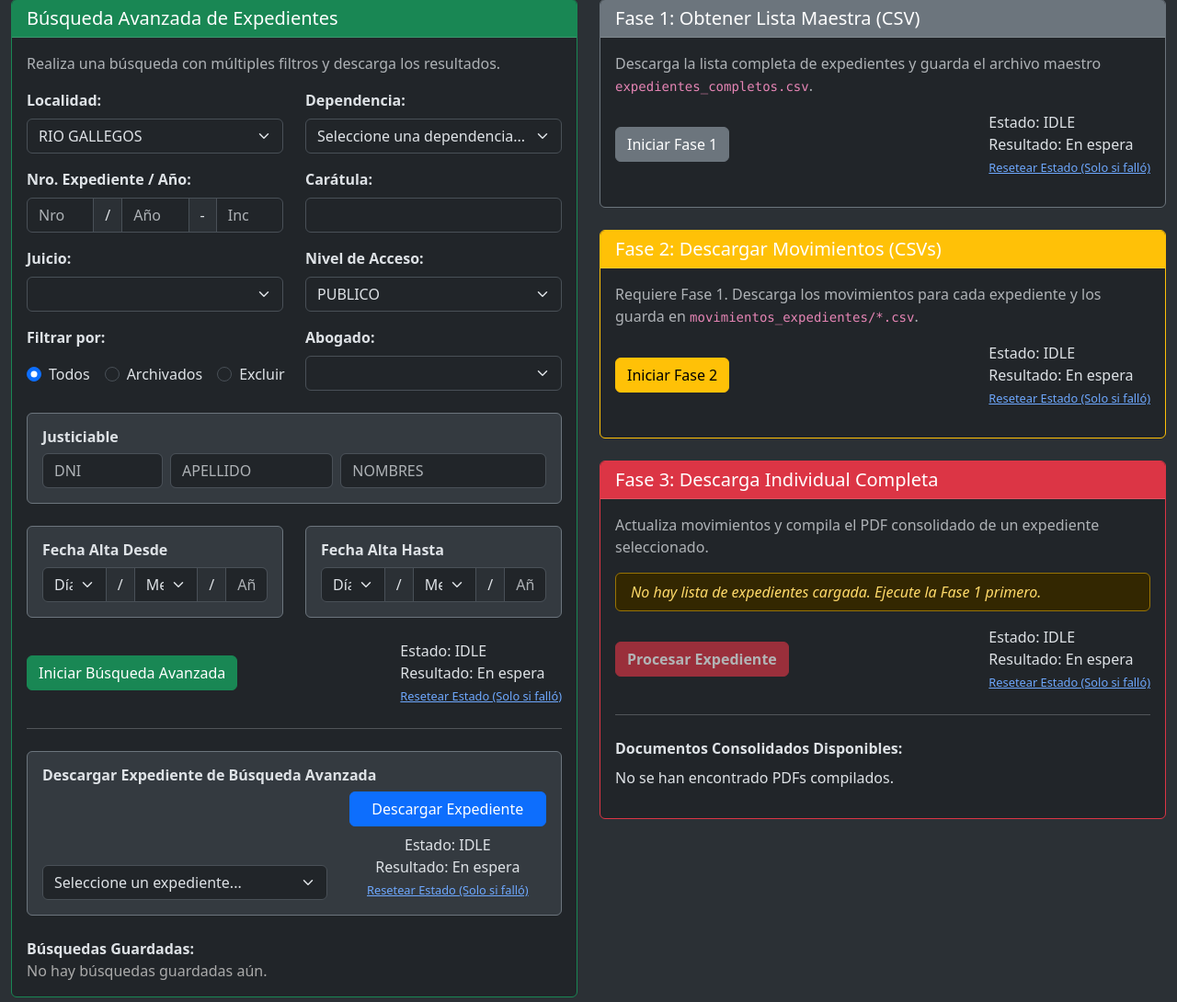
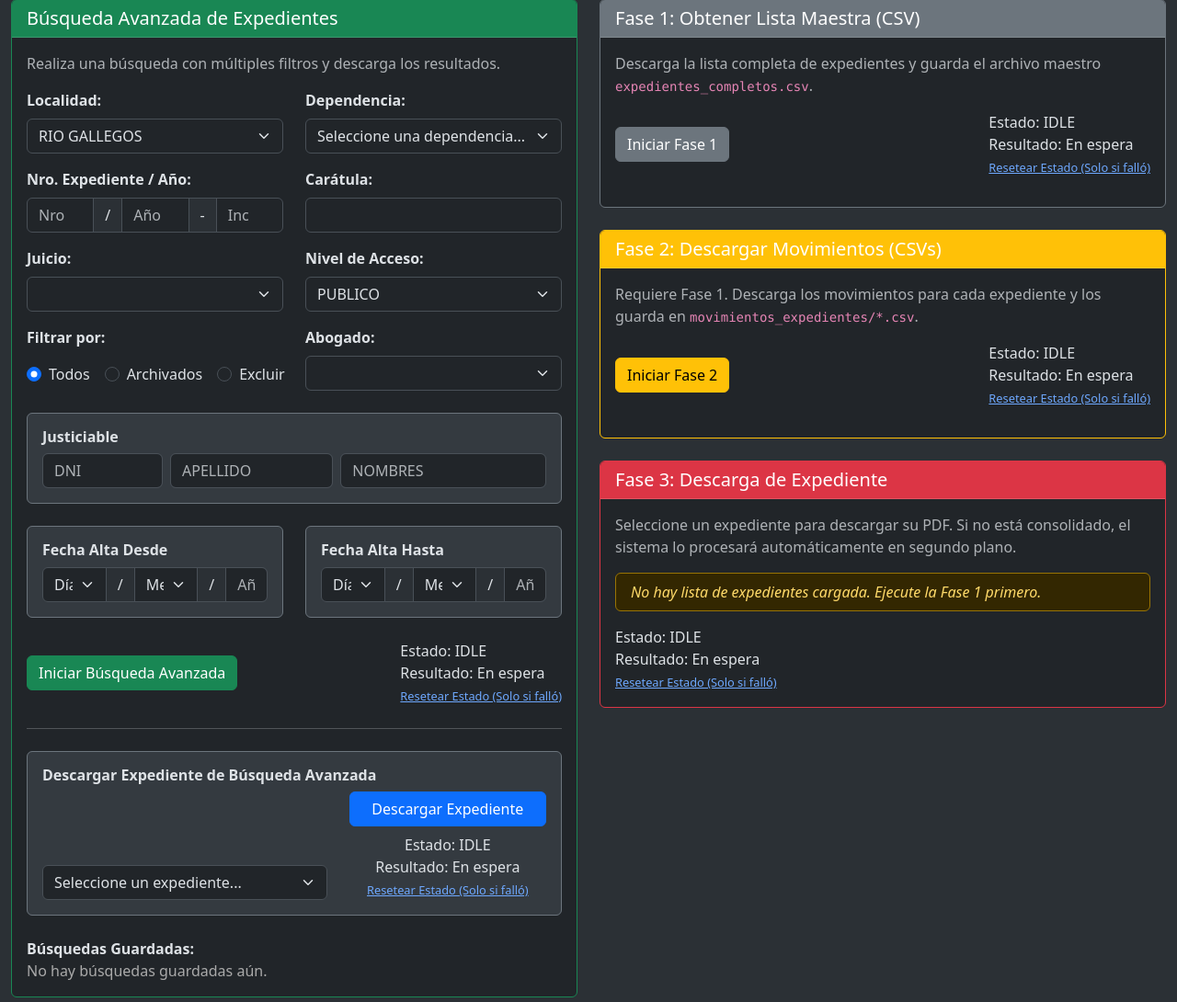
Before and after one commit to marianodevel/scraping_siped, a Flask app: page / in a window 1280 px wide. Shown: the part 336-1426 px from the top of the page at 92% size. Run offline with Flask 3, Linux system fonts and the light colour scheme; the visitor is signed in with stand-in values (Sample User, id 1); data that the repository does not hold is empty; some libraries are stand-ins or nearby versions.

Commit message:
feat(fase3): implementar desplegable unificado para descarga individual
Se actualiza app.py para interceptar archivos existentes mediante HX-Redirect y forzar descarga directa. Se simplifica la interfaz en index.html consolidando la seleccion y accion en un unico grupo de controles.

```diff
--- a/app.py
+++ b/app.py
@@ -1,4 +1,4 @@
-# scraping_siped/app.py
+# app.py
 from flask import (
     Flask,
     render_template,
@@ -10,6 +10,7 @@ from flask import (
     request,
     session,
     abort,
+    make_response,
 )
 import os
 import config
@@ -20,8 +21,7 @@ from tasks import (
     fase_unico_task,
     fase_publica_task,
     fase_busqueda_avanzada_task,
-    # Se importara en el Paso 3, por ahora se deja el espacio o se comenta si falla
-    # fase_descarga_publica_task,
+    fase_descarga_publica_task,
 )
 import gestor_tareas
 import gestor_almacenamiento
@@ -42,13 +42,11 @@ app = Flask(__name__)
 app.secret_key = os.environ.get("FLASK_SECRET_KEY", "desarrollo-secreto-cambiar-en-prod-MUY-SECRETO")
 
 class LoginForm(FlaskForm):
-    """Formulario de inicio de sesion para el sistema intranet."""
     username = StringField("Usuario (Intranet)", validators=[DataRequired()])
     password = PasswordField("Contraseña", validators=[DataRequired()])
     submit = SubmitField("Iniciar Sesión")
 
 def login_required(f):
-    """Decorador para proteger rutas que requieren sesion activa."""
     @wraps(f)
     def decorated_function(*args, **kwargs):
         if "siped_cookies" not in session:
@@ -59,7 +57,6 @@ def login_required(f):
 
 @app.route("/login", methods=["GET", "POST"])
 def login():
-    """Ruta de autenticacion del usuario."""
     if "siped_cookies" in session:
         return redirect(url_for("indice"))
 
@@ -86,7 +83,6 @@ def login():
 @app.route("/logout")
 @login_required
 def logout():
-    """Ruta para cerrar sesion."""
     username = session.get('username')
     session.pop("siped_cookies", None)
     session.pop("username", None)
@@ -96,13 +92,11 @@ def logout():
 
 @app.route("/fragmento/mensajes")
 def fragmento_mensajes():
-    """Retorna el fragmento HTML con los mensajes flash actuales."""
     return render_template("_fragmento_mensajes.html")
 
 @app.route("/")
 @login_required
 def indice():
-    """Ruta principal que renderiza el tablero de control."""
     usuario = session.get("username")
     lista_pdf = gestor_almacenamiento.listar_archivos_pdf(usuario)
     existe_maestro = gestor_almacenamiento.verificar_csv_maestro(usuario)
@@ -146,7 +140,6 @@ def indice():
 @app.route("/iniciar/<nombre_fase>", methods=["POST"])
 @login_required
 def iniciar_fase(nombre_fase):
-    """Inicia una tarea asincronica para una fase estandar."""
     mapa_tareas = {
         "fase_1": fase_1_lista_task,
         "fase_2": fase_2_movimientos_task,
@@ -181,7 +174,6 @@ def iniciar_fase(nombre_fase):
 @app.route("/iniciar_descarga_unico", methods=["POST"])
 @login_required
 def iniciar_descarga_unico():
-    """Inicia la extraccion asincronica de un expediente unico."""
     nro_expediente = request.form.get("expediente_seleccionado")
     nombre_fase = "fase_unico"
 
@@ -189,15 +181,43 @@ def iniciar_descarga_unico():
         flash("Debe seleccionar un expediente.", "warning")
         return render_template("_fragmento_mensajes.html"), 400
 
+    usuario = session["username"]
+    ruta_usuario = utils.obtener_ruta_usuario(usuario)
+
+    expedientes = db_manager.obtener_expedientes(usuario, origen="PRIVADO")
+    expediente_data = next((e for e in expedientes if e["expediente"] == nro_expediente), None)
+
+    if not expediente_data:
+        ruta_csv = os.path.join(ruta_usuario, config.LISTA_EXPEDIENTES_CSV)
+        expedientes_csv = utils.leer_csv_a_diccionario(ruta_csv)
+        expediente_data = next((e for e in (expedientes_csv or []) if e.get("expediente") == nro_expediente), None)
+
+    if not expediente_data:
+        flash("No se encontró información del expediente seleccionado.", "error")
+        return render_template("_fragmento_mensajes.html"), 404
+
+    caratula = expediente_data.get("caratula", "SIN_CARATULA")
+    nro_limpio = utils.limpiar_nombre_archivo(nro_expediente)
+    caratula_limpia = utils.limpiar_nombre_archivo(caratula)
+    nombre_pdf_final = f"{nro_limpio} - {caratula_limpia} (Consolidado).pdf"
+
+    ruta_pdf = os.path.join(ruta_usuario, config.DOCUMENTOS_OUTPUT_DIR, nombre_pdf_final)
+
+    if os.path.exists(ruta_pdf):
+        app.logger.info(f"El PDF ya existe. Redirigiendo a descarga directa: {nombre_pdf_final}")
+        url_descarga = url_for('descargar_archivo', tipo='documentos', nombre_archivo=nombre_pdf_final)
+        respuesta = make_response(render_template("_fragmento_mensajes.html"))
+        respuesta.headers["HX-Redirect"] = url_descarga
+        return respuesta
+
     estado_actual = gestor_tareas.obtener_estado_tarea(
         gestor_tareas.obtener_id_tarea(nombre_fase), nombre_fase
     )
     if estado_actual["estado"] in ["PENDING", "STARTED", "RETRY"]:
-        flash("Ya hay una descarga individual en curso.", "warning")
+        flash("Ya hay un proceso individual en curso. Por favor, aguarde.", "warning")
         return render_template("_fragmento_mensajes.html"), 200
 
     cookies_del_usuario = session["siped_cookies"]
-    usuario = session["username"]
 
     tarea = fase_unico_task.delay(
         cookies=cookies_del_usuario, nro_expediente=nro_expediente, username=usuario
@@ -205,13 +225,12 @@ def iniciar_descarga_unico():
     gestor_tareas.registrar_tarea_iniciada(nombre_fase, tarea)
 
     app.logger.info(f"Descarga individual encolada para expediente {nro_expediente} (Usuario: {usuario})")
-    flash(f"Procesando expediente {nro_expediente}...", "success")
+    flash(f"El expediente {nro_expediente} no estaba compilado. Generando PDF en segundo plano...", "success")
     return render_template("_fragmento_mensajes.html"), 200
 
 @app.route("/iniciar_busqueda_avanzada", methods=["POST"])
 @login_required
 def iniciar_busqueda_avanzada():
-    """Inicia el proceso asincronico de busqueda avanzada."""
     nombre_fase = "fase_busqueda_avanzada"
     estado_actual = gestor_tareas.obtener_estado_tarea(
         gestor_tareas.obtener_id_tarea(nombre_fase), nombre_fase
@@ -236,7 +255,6 @@ def iniciar_busqueda_avanzada():
 @app.route("/fragmento/opciones_busqueda_avanzada")
 @login_required
 def opciones_busqueda_avanzada():
-    """Retorna las opciones HTML correspondientes a los resultados de busqueda avanzada."""
     usuario = session.get("username")
     expedientes = db_manager.obtener_expedientes(usuario, origen="BUSQUEDA_AVANZADA")
     opciones = ['<option value="">Seleccione un expediente...</option>']
@@ -249,8 +267,6 @@ def opciones_busqueda_avanzada():
 @app.route("/iniciar_descarga_publico", methods=["POST"])
 @login_required
 def iniciar_descarga_publico():
-    """Inicia la descarga asincronica de un expediente originado de una busqueda publica."""
-    from tasks import fase_descarga_publica_task
     link_detalle = request.form.get("link_detalle_seleccionado")
     nombre_fase = "fase_descarga_publica"
 
@@ -280,7 +296,6 @@ def iniciar_descarga_publico():
 @app.route("/resetear_estado/<nombre_fase>")
 @login_required
 def resetear_estado(nombre_fase):
-    """Restablece manualmente el estado de una tarea."""
     gestor_tareas.resetear_id_tarea(nombre_fase)
     app.logger.info(f"Estado de tarea reseteado manualmente: {nombre_fase}")
     flash(f"Estado de {nombre_fase} reseteado manualmente.", "info")
@@ -289,7 +304,6 @@ def resetear_estado(nombre_fase):
 @app.route("/fragmento/estado/<nombre_fase>")
 @login_required
 def fragmento_estado(nombre_fase):
-    """Consulta y retorna el estado actual de una tarea asincronica."""
     estado = gestor_tareas.obtener_estado_tarea(
         gestor_tareas.obtener_id_tarea(nombre_fase), nombre_fase
     )
@@ -298,7 +312,6 @@ def fragmento_estado(nombre_fase):
 @app.route("/fragmento/pdfs")
 @login_required
 def fragmento_pdfs():
-    """Retorna la lista actualizada de archivos PDF descargados."""
     usuario = session.get("username")
     lista_pdf = gestor_almacenamiento.listar_archivos_pdf(usuario)
     return render_template("_fragmento_pdfs.html", archivos_pdf=lista_pdf)
@@ -306,7 +319,6 @@ def fragmento_pdfs():
 @app.route("/fragmento/busquedas")
 @login_required
 def fragmento_busquedas():
-    """Retorna la lista actualizada de archivos de busqueda generados."""
     usuario = session.get("username")
     lista_busquedas = gestor_almacenamiento.listar_archivos_busqueda(usuario)
     return render_template("_fragmento_busquedas.html", lista_busquedas=lista_busquedas)
@@ -314,7 +326,6 @@ def fragmento_busquedas():
 @app.route("/descargar/<tipo>/<nombre_archivo>")
 @login_required
 def descargar_archivo(tipo, nombre_archivo):
-    """Procesa la descarga directa de un archivo almacenado localmente."""
     usuario = session.get("username")
     ruta_usuario = utils.obtener_ruta_usuario(usuario)
     directorio = None
--- a/templates/index.html
+++ b/templates/index.html
@@ -23,13 +23,11 @@
 </div>
 
 <div class="row">
-    <!-- Columna Izquierda: Herramientas de consulta general -->
     <div class="col-xl-6 mb-4">
         <h4 class="mb-3 border-bottom pb-2">Herramientas de Consulta</h4>
 
         {% include '_fragmento_busqueda_avanzada.html' %}
 
-        <!-- Fase Pública -->
         <div class="card mb-4 border-info" id="fase_publica-container">
             <div class="card-header bg-info text-white d-flex justify-content-between align-items-center">
                 <h5 class="mb-0">Búsqueda Masiva Pública</h5>
@@ -56,11 +54,9 @@
         </div>
     </div>
 
-    <!-- Columna Derecha: Flujo de Trabajo (Bandeja Privada) -->
     <div class="col-xl-6 mb-4">
         <h4 class="mb-3 border-bottom pb-2">Flujo de Trabajo (Bandeja Privada)</h4>
 
-        <!-- Fases 1 y 2 (Masivas) -->
         {% set fases = [
             ('fase_1', 'Obtener Lista Maestra (CSV)', 'Descarga la lista completa de expedientes y guarda el archivo maestro <code>expedientes_completos.csv</code>.', 'secondary'),
             ('fase_2', 'Descargar Movimientos (CSVs)', 'Requiere Fase 1. Descarga los movimientos para cada expediente y los guarda en <code>movimientos_expedientes/*.csv</code>.', 'warning')
@@ -123,39 +119,36 @@
         </div>
         {% endfor %}
 
-        <!-- NUEVA FASE 3: Descarga Individual -->
         <div class="card mb-4 border-danger" id="fase_unico-container">
             <div class="card-header bg-danger text-white d-flex justify-content-between align-items-center">
-                <h5 class="mb-0">Fase 3: Descarga Individual Completa</h5>
+                <h5 class="mb-0">Fase 3: Descarga de Expediente</h5>
             </div>
 
             <div class="card-body">
-                <p class="card-text text-muted">Actualiza movimientos y compila el PDF consolidado de un expediente seleccionado.</p>
+                <p class="card-text text-muted">Seleccione un expediente para descargar su PDF. Si no está consolidado, el sistema lo procesará automáticamente en segundo plano.</p>
 
                 <form hx-post="{{ url_for('iniciar_descarga_unico') }}"
                       hx-target="#flash-messages"
-                      hx-swap="innerHTML">
+                      hx-swap="innerHTML" class="mb-0">
 
-                    <div class="mb-3">
                     {% if expedientes_disponibles %}
+                        <div class="input-group mb-3">
                             <select name="expediente_seleccionado" class="form-select border-danger" required>
                                 <option value="" disabled selected>-- Seleccione un Expediente --</option>
                                 {% for exp in expedientes_disponibles %}
                                     <option value="{{ exp.expediente }}">{{ exp.expediente }} - {{ exp.caratula }}</option>
                                 {% endfor %}
                             </select>
+                            <button type="submit" data-fase="fase_unico" class="btn btn-danger fw-bold"
+                                {% if estados_tareas['fase_unico'].estado in ['PENDING', 'STARTED', 'RETRY'] %}disabled{% endif %}>
+                                Descargar
+                            </button>
+                        </div>
                     {% else %}
-                            <div class="alert alert-warning py-2 mb-0">
+                        <div class="alert alert-warning py-2 mb-3">
                             <em>No hay lista de expedientes cargada. Ejecute la Fase 1 primero.</em>
                         </div>
                     {% endif %}
-                    </div>
-
-                    <div class="d-flex align-items-center justify-content-between mb-3">
-                        <button type="submit" data-fase="fase_unico" class="btn btn-danger fw-bold"
-                            {% if not expedientes_disponibles or estados_tareas['fase_unico'].estado in ['PENDING', 'STARTED', 'RETRY'] %}disabled{% endif %}>
-                            Procesar Expediente
-                        </button>
 
                     <div id="estado-resultado-fase_unico"
                          hx-get="{{ url_for('fragmento_estado', nombre_fase='fase_unico') }}"
@@ -165,20 +158,7 @@
                             {% include '_fragmento_estado.html' with context %}
                          {% endwith %}
                     </div>
-                    </div>
                 </form>
-
-                <hr class="my-4">
-
-                <strong>Documentos Consolidados Disponibles:</strong>
-                <div class="csv-scroll-list mt-2 border-danger" id="pdf-list-container"
-                     hx-get="{{ url_for('fragmento_pdfs') }}"
-                     hx-trigger="load, every 5s, tareaFinalizada from body"
-                     hx-swap="innerHTML">
-                    {% with archivos_pdf=archivos_pdf %}
-                        {% include '_fragmento_pdfs.html' %}
-                    {% endwith %}
-                </div>
             </div>
         </div>
 
```
Lines whose indentation alone changed are shown as unchanged.
